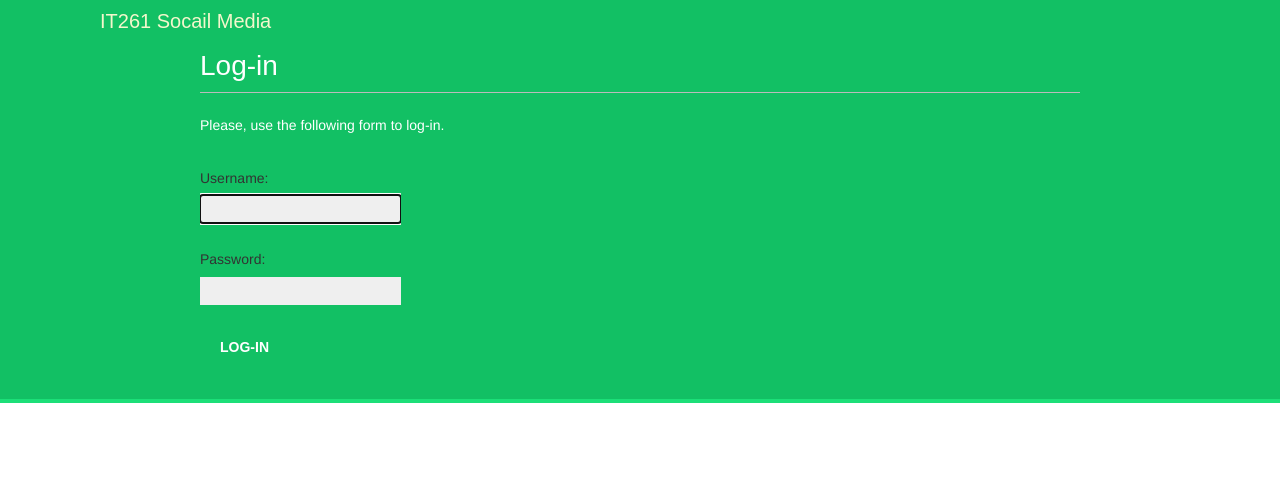
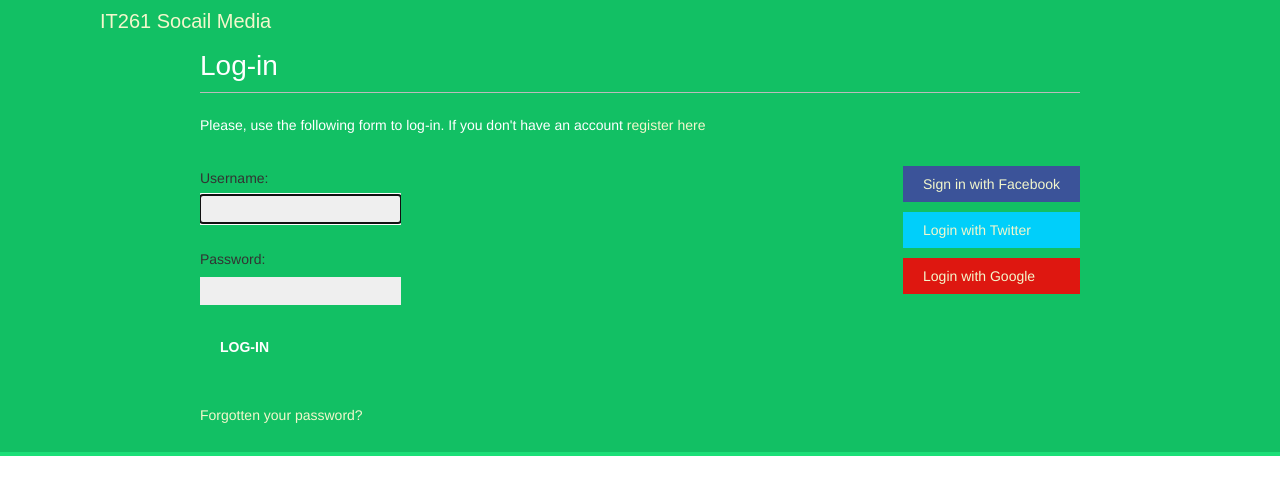
Before and after one commit to bulwarkjj/social-IT261, a Django app: page /account/login/ in a window 1280 px wide. Shown: the top 495 px of the page. Run offline with Django 4.2, Linux system fonts and the light colour scheme; some web fonts are replaced.

Commit message:
updated login html to reflect sign using other medias

```diff
--- a/socialmedia/account/templates/registration/login.html
+++ b/socialmedia/account/templates/registration/login.html
@@ -10,7 +10,7 @@
       Please try again.
     </p>
   {% else %}
-    <p>Please, use the following form to log-in.</p>
+    <p>Please, use the following form to log-in. If you don't have an account <a href="{% url 'register' %}">register here</a></p>
   {% endif %}
   <div class="login-form">
     <form action="{% url 'login' %}" method="post">
@@ -19,5 +19,19 @@
       <input type="hidden" name="next" value="{{ next }}" />
       <p><input type="submit" value="Log-in"></p>
     </form>
+    <p><a href="{% url 'password_reset' %}">Forgotten your password?</a></p>
+  </div>
+  <div class="social">
+    <ul>
+      <li class="facebook">
+        <a href="{% url 'social:begin' 'facebook' %}">Sign in with Facebook</a>
+      </li>
+      <li class="twitter">
+        <a href="{% url 'social:begin' 'twitter' %}">Login with Twitter</a>
+      </li>
+      <li class="google">
+        <a href="{% url 'social:begin' 'google-oauth2' %}">Login with Google</a>
+      </li>
+    </ul>
   </div>
 {% endblock %}
```
